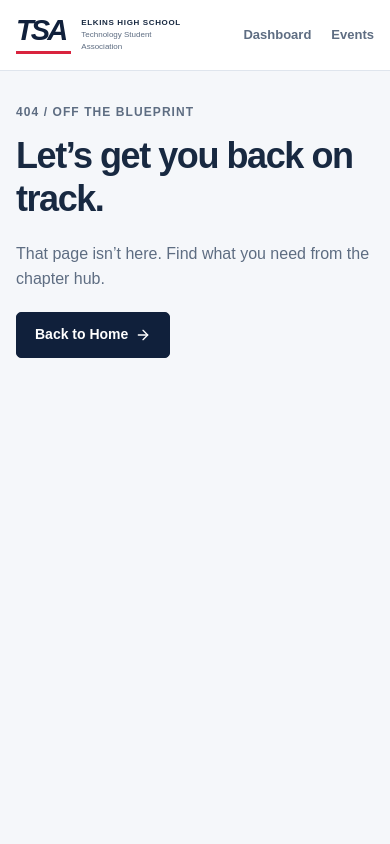
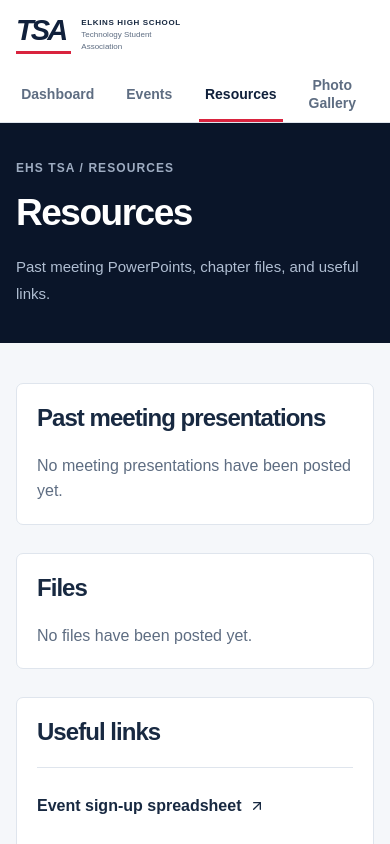
Before and after one commit to bobcataryan/TSA, a Next.js app: page /resources in a window 390 px wide. Before the commit this address had no page. Shown: the top 844 px of the page. Built offline with nearby package versions, Linux system fonts and the light colour scheme.

Commit message:
Add resources and photo gallery pages

```diff
--- a/src/app/globals.css
+++ b/src/app/globals.css
@@ -635,6 +635,51 @@ summary:focus-visible {
   font-size: 16px;
   line-height: 1.8;
 }
+.resource-sections {
+  max-width: 960px;
+  padding-block: 40px 72px;
+  display: grid;
+  gap: 28px;
+}
+.resource-section {
+  background: white;
+  border: 1px solid var(--line);
+  border-radius: 7px;
+  padding: clamp(20px, 4vw, 32px);
+}
+.resource-section h2 {
+  font-size: 24px;
+  margin-bottom: 20px;
+}
+.resource-list {
+  list-style: none;
+  padding: 0;
+  margin: 0;
+}
+.resource-list li {
+  display: flex;
+  align-items: baseline;
+  justify-content: space-between;
+  gap: 16px;
+  padding-block: 16px;
+  border-top: 1px solid var(--line);
+}
+.resource-list li > div {
+  min-width: 0;
+}
+.resource-list .action-link {
+  font-size: 16px;
+  min-height: 44px;
+  overflow-wrap: anywhere;
+}
+.resource-type {
+  font-size: 14px;
+  color: var(--muted);
+  flex-shrink: 0;
+}
+.resource-list p {
+  margin-top: 4px;
+}
 .notice {
   display: flex;
   gap: 15px;
@@ -975,7 +1020,24 @@ summary:focus-visible {
     font-size: 11px;
   }
   .navbar {
-    gap: 35px;
+    height: auto;
+    flex-wrap: wrap;
+    gap: 12px;
+    padding-top: 16px;
+  }
+  .navbar nav {
+    order: 3;
+    width: 100%;
+    display: grid;
+    grid-template-columns: repeat(4, minmax(0, 1fr));
+    gap: 8px;
+  }
+  .navbar nav a {
+    justify-content: center;
+    text-align: center;
+    min-height: 48px;
+    padding-block: 10px;
+    line-height: 1.3;
   }
   .school-year {
     font-size: 11px;
@@ -1001,8 +1063,8 @@ summary:focus-visible {
     width: calc(100% - 32px);
   }
   .navbar {
-    height: 70px;
-    gap: 20px;
+    height: auto;
+    gap: 12px;
     justify-content: space-between;
   }
   .brand {
@@ -1021,10 +1083,10 @@ summary:focus-visible {
     line-height: 1.5;
   }
   .navbar nav {
-    gap: 20px;
+    gap: 8px;
   }
   .navbar nav a {
-    font-size: 13px;
+    font-size: 14px;
   }
   .school-year {
     display: none;
--- /dev/null
+++ b/src/app/photogallery/page.tsx
@@ -0,0 +1,14 @@
+import type { Metadata } from "next";
+
+export const metadata: Metadata = { title: "Photo Gallery" };
+
+export default function PhotoGalleryPage() {
+  return (
+    <header className="page-intro">
+      <div className="container">
+        <p className="eyebrow">EHS TSA / Photo Gallery</p>
+        <h1>Photo Gallery</h1>
+      </div>
+    </header>
+  );
+}
--- /dev/null
+++ b/src/app/resources/page.tsx
@@ -0,0 +1,78 @@
+import type { Metadata } from "next";
+import { ActionLink } from "@/components/ui/action-link";
+import { PageIntro } from "@/components/ui/section-heading";
+import { links } from "@/data/links";
+import { meetings, resources, type Resource } from "@/data/resources";
+
+export const metadata: Metadata = {
+  title: "Resources",
+  description:
+    "Past meeting presentations, chapter files, and useful Elkins TSA links.",
+};
+
+const usefulLinks = [
+  { title: "Event sign-up spreadsheet", href: links.signups },
+  { title: "Membership form", href: links.membership },
+  { title: "Pay TSA dues", href: links.dues },
+  { title: "Parent-Student Agreement upload", href: links.parentUpload },
+  { title: "National TSA event information", href: links.nationalEvents },
+];
+
+function ResourceList({ items }: { items: Resource[] }) {
+  return (
+    <ul className="resource-list">
+      {items.map((resource) => (
+        <li key={resource.id}>
+          <div>
+            <ActionLink href={resource.href}>{resource.title}</ActionLink>
+            {resource.description && <p>{resource.description}</p>}
+          </div>
+          <span className="resource-type">{resource.type}</span>
+        </li>
+      ))}
+    </ul>
+  );
+}
+
+export default function ResourcesPage() {
+  const files = resources.filter(
+    (resource) => resource.category !== "Meetings",
+  );
+  return (
+    <>
+      <PageIntro
+        eyebrow="Resources"
+        title="Resources"
+        description="Past meeting PowerPoints, chapter files, and useful links."
+      />
+      <div className="container resource-sections">
+        <section className="resource-section" aria-labelledby="meetings-title">
+          <h2 id="meetings-title">Past meeting presentations</h2>
+          {meetings.length ? (
+            <ResourceList items={meetings} />
+          ) : (
+            <p>No meeting presentations have been posted yet.</p>
+          )}
+        </section>
+        <section className="resource-section" aria-labelledby="files-title">
+          <h2 id="files-title">Files</h2>
+          {files.length ? (
+            <ResourceList items={files} />
+          ) : (
+            <p>No files have been posted yet.</p>
+          )}
+        </section>
+        <section className="resource-section" aria-labelledby="links-title">
+          <h2 id="links-title">Useful links</h2>
+          <ul className="resource-list">
+            {usefulLinks.map((link) => (
+              <li key={link.href}>
+                <ActionLink href={link.href}>{link.title}</ActionLink>
+              </li>
+            ))}
+          </ul>
+        </section>
+      </div>
+    </>
+  );
+}
--- a/src/data/links.ts
+++ b/src/data/links.ts
@@ -13,4 +13,6 @@ export const signupsConfig = {
 export const navigation = [
   { label: "Dashboard", href: "/" },
   { label: "Events", href: "/events" },
+  { label: "Resources", href: "/resources" },
+  { label: "Photo Gallery", href: "/photogallery" },
 ];
```
Also changed, not shown: 2 other files (tests, documents, lock files or other folders).
